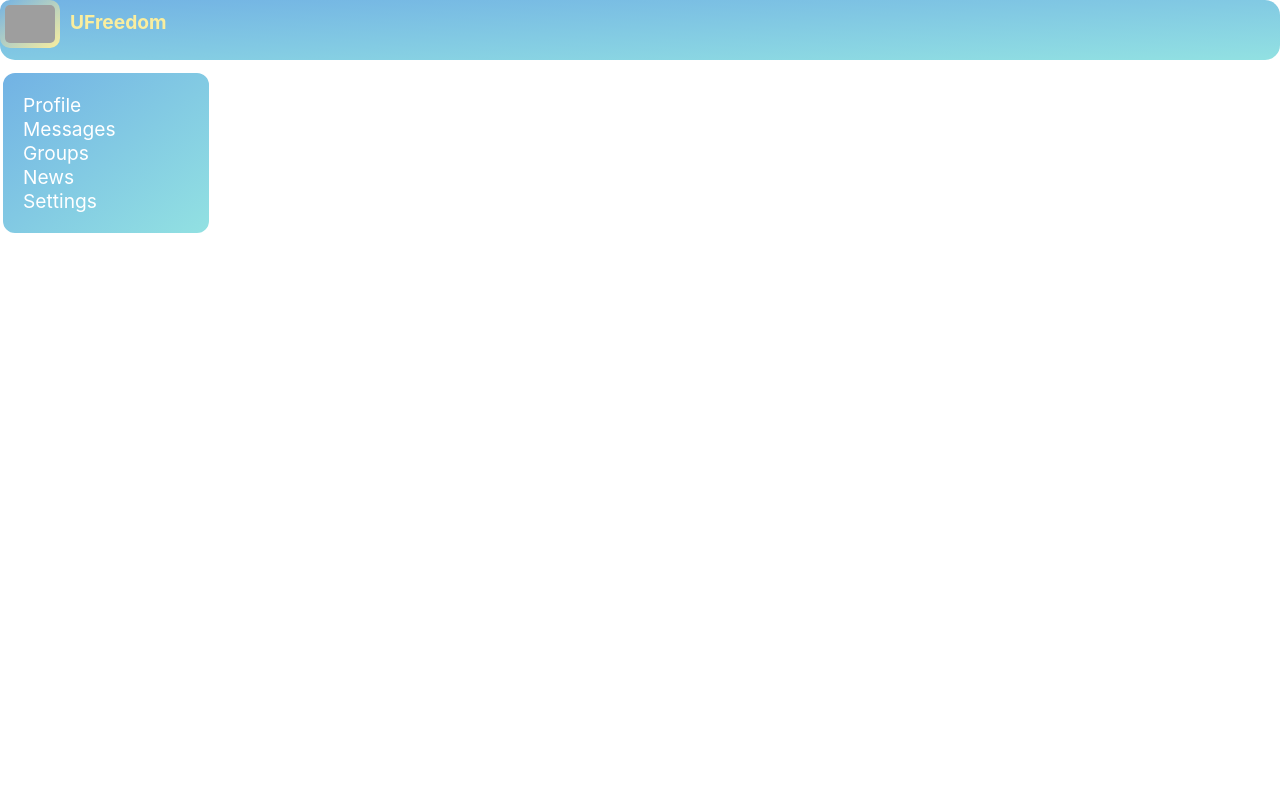
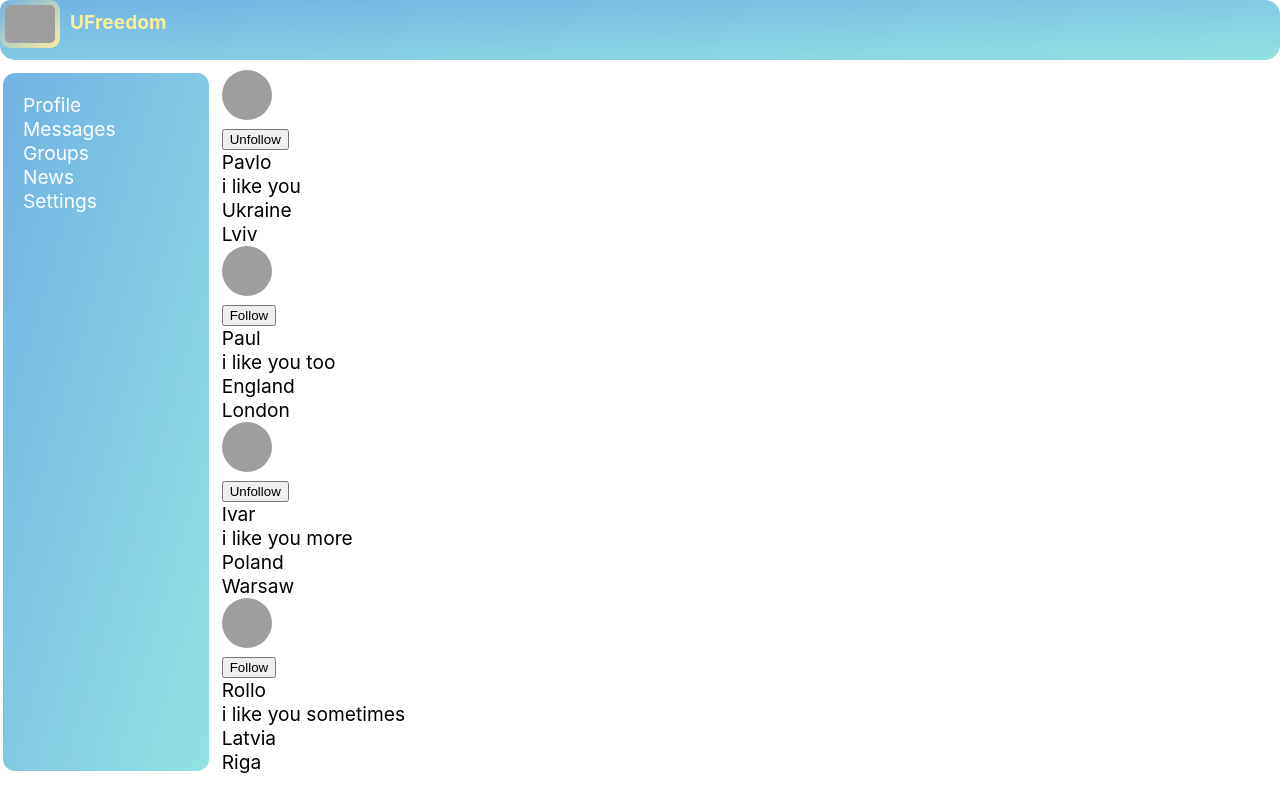
Before and after one commit to pavlikkvashuk/UFreedom, a React (Create React App) app in the folder react1/: page /users in a window 1280 px wide. Built offline with nearby package versions, Linux system fonts and the light colour scheme; grey boxes are pictures that could not be loaded.

Commit message:
refactoring

```diff
--- a/react1/src/App.js
+++ b/react1/src/App.js
@@ -5,12 +5,10 @@ import Header from './components/Header/Header';
 import Navbar from './components/Navbar/Navbar';
 import Profile from './components/Profile/Profile.jsx';
 import { BrowserRouter, Route, Routes } from "react-router-dom";
-import Groups from './components/Groups/Groups';
-import News from './components/News/News';
-import Settings from './components/Settings/Settings';
+import UsersContainer from './components/Users/UsersContainer';
 
 
-const App = (props) => {
+const App = () => {
   return (
     <BrowserRouter>
       <div className="app-wrapper">
@@ -18,11 +16,9 @@ const App = (props) => {
         <Navbar />
         <div className="app-content">
           <Routes>
-            <Route path='/profile' element={<Profile posts={props.posts} dispatch={props.dispatch} />} />
-            <Route path='/dialogs/*' element={<DialogsContainer store={props.store} />} />
-            <Route path='/groups' element={<Groups />} />
-            <Route path='/news' element={<News />} />
-            <Route path='/settings' element={<Settings />} />
+            <Route path='/profile' element={<Profile />} />
+            <Route path='/dialogs' element={<DialogsContainer />} />
+            <Route path='/users' element={<UsersContainer />} />
           </Routes>
         </div>
       </div>
--- /dev/null
+++ b/react1/src/components/Users/Users.jsx
@@ -0,0 +1,44 @@
+import React from "react";
+import styles from './users.module.css';
+
+
+let Users = (props) => {
+    if (props.users.length === 0) {
+        props.setUsers([
+            { id: 1, photoUrl: 'https://cdn-icons-png.flaticon.com/512/6532/6532058.png', followed: true, fullName: 'Pavlo', status: 'i like you', location: { city: 'Lviv', country: 'Ukraine' } },
+            { id: 2, photoUrl: 'https://cdn-icons-png.flaticon.com/512/6532/6532058.png', followed: false, fullName: 'Paul', status: 'i like you too', location: { city: 'London', country: 'England' } },
+            { id: 3, photoUrl: 'https://cdn-icons-png.flaticon.com/512/6532/6532058.png', followed: true, fullName: 'Ivar', status: 'i like you more', location: { city: 'Warsaw', country: 'Poland' } },
+            { id: 4, photoUrl: 'https://cdn-icons-png.flaticon.com/512/6532/6532058.png', followed: false, fullName: 'Rollo', status: 'i like you sometimes', location: { city: 'Riga', country: 'Latvia' } },
+        ]
+        )
+    }
+    return <div>
+        {
+            props.users.map(u => <div key={u.id}>
+                <span>
+                    <div>
+                        <img src={u.photoUrl} className={styles.userPhoto} />
+                    </div>
+                    <div>
+                        {u.followed
+                            ? <button onClick={() => { props.unFollow(u.id) }}>Unfollow</button>
+                            : <button onClick={() => { props.follow(u.id) }}>Follow</button>}
+
+                    </div>
+                </span>
+                <span>
+                    <span>
+                        <div>{u.fullName}</div>
+                        <div>{u.status}</div>
+                    </span>
+                    <span>
+                        <div>{u.location.country}</div>
+                        <div>{u.location.city}</div>
+                    </span>
+                </span>
+            </div>)
+        }
+    </div>
+}
+
+export default Users;
--- /dev/null
+++ b/react1/src/components/Users/UsersContainer.jsx
@@ -0,0 +1,25 @@
+import React from "react";
+import { connect } from "react-redux";
+import Users from "./Users";
+import { followAC, unFollowAC, setUsersAC } from "../../redux/users-reducer"
+
+let mapStateToProps = (state) => {
+    return {
+        users: state.usersPage.users
+    }
+};
+let mapDispatchToProps = (dispatch) => {
+    return {
+        follow: (userId) => {
+            dispatch(followAC(userId));
+        },
+        unFollow: (userId) => {
+            dispatch(unFollowAC(userId));
+        },
+        setUsers: (users) => {
+            dispatch(setUsersAC(users));
+        }
+    }
+}
+
+export default connect(mapStateToProps, mapDispatchToProps)(Users);
--- /dev/null
+++ b/react1/src/components/Users/users.module.css
@@ -0,0 +1,5 @@
+.userPhoto {
+    width: 50px;
+    height: 50px;
+    border-radius: 50px;
+}
--- a/react1/src/redux/redux-store.js
+++ b/react1/src/redux/redux-store.js
@@ -1,10 +1,12 @@
 import { combineReducers, legacy_createStore as createStore } from "redux";
 import profileReducer from "./profile-reducer";
 import dialogsReducer from "./dialogs-reducer";
+import usersReducer from "./users-reducer";
 
 let reducers = combineReducers({
     profilePage: profileReducer,
     dialogsPage: dialogsReducer,
+    usersPage: usersReducer
 });
 
 let store = createStore(reducers);
--- /dev/null
+++ b/react1/src/redux/users-reducer.js
@@ -0,0 +1,45 @@
+const FOLLOW = 'FOLLOW';
+const UNFOLLOW = 'UNFOLLOW';
+const SET_USERS = 'SET_USERS';
+
+let initialState = {
+    users: []
+};
+const usersReducer = (state = initialState, action) => {
+    switch (action.type) {
+        case FOLLOW:
+            return {
+                ...state,
+                users: state.users.map(u => {
+                    if (u.id === action) {
+                        return { ...u, followed: true }
+                    }
+                    return u;
+                })
+            }
+        case UNFOLLOW:
+            return {
+                ...state,
+                users: state.users.map(u => {
+                    if (u.id === action
+                        ) {
+                        return { ...u, followed: false }
+                    }
+                    return u;
+                })
+            }
+        case SET_USERS: {
+            return { ...state, users: [...state.users, ...action.users] }
+        }
+
+        default:
+            return state;
+    }
+}
+
+export const followAC = (userID) => ({ type: FOLLOW, userID })
+export const unFollowAC = (userID) => ({ type: UNFOLLOW, userID })
+export const setUsersAC = (users) => ({ type: SET_USERS, users })
+
+
+export default usersReducer;
```
